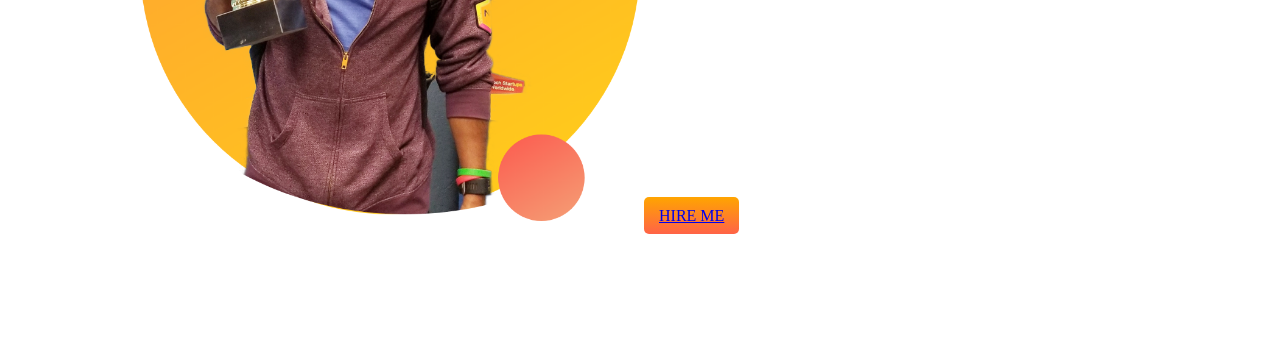
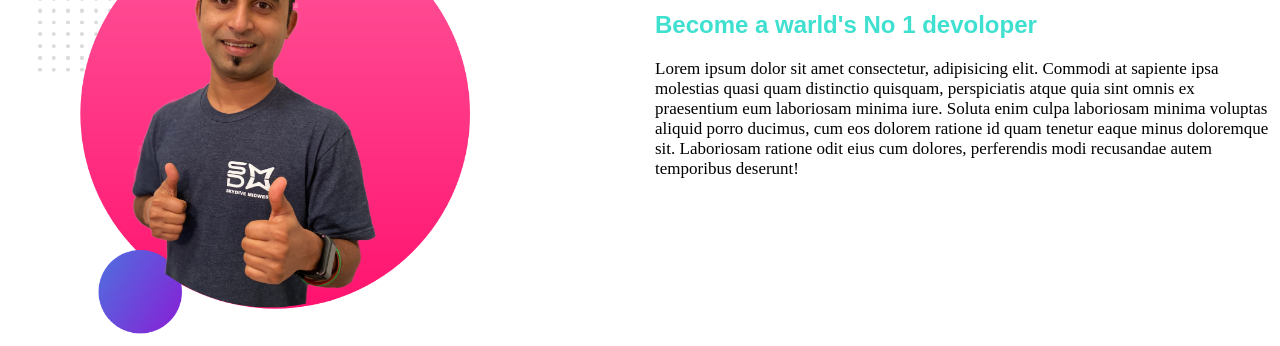
Before and after one commit to Tofazzal322/Professional-website, a plain HTML site: page index.html in a window 1280 px wide. Shown: the part 494-840 px from the top of the page. Before the commit the page ends 800 px from the top, so only its background shows below. Drawn offline with Linux system fonts and the light colour scheme.

Commit message:
imagess added

```diff
--- a/index.html
+++ b/index.html
@@ -11,25 +11,46 @@
     <link href="https://fonts.googleapis.com/css2?family=Montserrat:wght@800&display=swap" rel="stylesheet">
 </head>
 <body>
-    <section>
-        <div>
+    <section class="top-banner">
+        <div class="half-width">
             <h1>Welcome to</h1>
+
             <h2> <span class="orange">Tofazzal Kamruzzaman</span> website</h2>
+
             <h3>World Class Web Devoloper</h3>
+
             <p>Lorem ipsum dolor sit, amet consectetur adipisicing elit. Quae unde, maiores et tempora facere voluptate sequi, omnis porro nihil quas reprehenderit non deserunt. Dolorem odio ex doloribus molestias, unde reiciendis maxime illo distinctio veniam ut libero id maiores accusantium delectus? Tenetur eligendi corporis quaerat, sint laudantium dignissimos odio quisquam consequatur!</p>
-            <img class="half-width" src="images/profile.png" alt="">
+
             <a class="link-btn" target="-blank" href="https://www.linkedin.com/in/tofazzal-kamruzzaman-b514511b2/">HIRE ME</a>
 
         </div>
 
+        <div class="half-width">
 
+        <img src="images/profile.png" alt="">
+
+        </div>
 
     </section>
 
 
-    <section>
+    <section class="dream-area">
 
 
+        <div class="half-width">
+
+            <img src="images/jhankar2.png" alt="">
+        </div>
+
+        <div class="half-width">
+            <h1 class="title">Big Dream</h1>
+            <h1 class="title-2">Become a warld's No 1 devoloper</h1>
+            <p>Lorem ipsum dolor sit amet consectetur, adipisicing elit. Commodi at sapiente ipsa molestias quasi quam
+                distinctio quisquam, perspiciatis atque quia sint omnis ex praesentium eum laboriosam minima iure. Soluta enim
+                culpa laboriosam minima voluptas aliquid porro ducimus, cum eos dolorem ratione id quam tenetur eaque minus
+                doloremque sit. Laboriosam ratione odit eius cum dolores, perferendis modi recusandae autem temporibus deserunt!
+            </p>
+        </div>
 
     </section>
 
--- a/style.css
+++ b/style.css
@@ -22,4 +22,39 @@ padding: 10px 15px;
 align-items: flex-end;
 border-radius: 5px;
 text-align: left;
+text-underline-position: unset;
 }
+.top-banner{
+display: flex;
+size: 50%;
+
+}
+.top-banner img {
+width: 500px;
+size: 30%;
+align-items: center;
+}
+.title{
+color: tomato;
+font-size: 2rem;
+}
+
+.title-2{
+color: turquoise;
+font-family: sans-serif;
+font-weight: 700;
+}
+p{
+font-display: 50%;
+font-size: 17px;
+font-weight: 500;
+
+}
+.dream-area{
+display: flex;
+padding-left: 10px;
+margin-left: 20px;
+}
+.dream-area img {
+width: 70%;
+}
```
